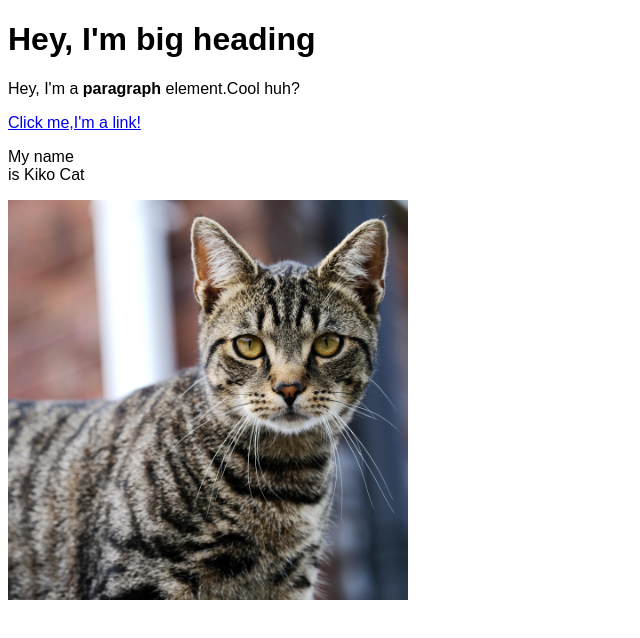
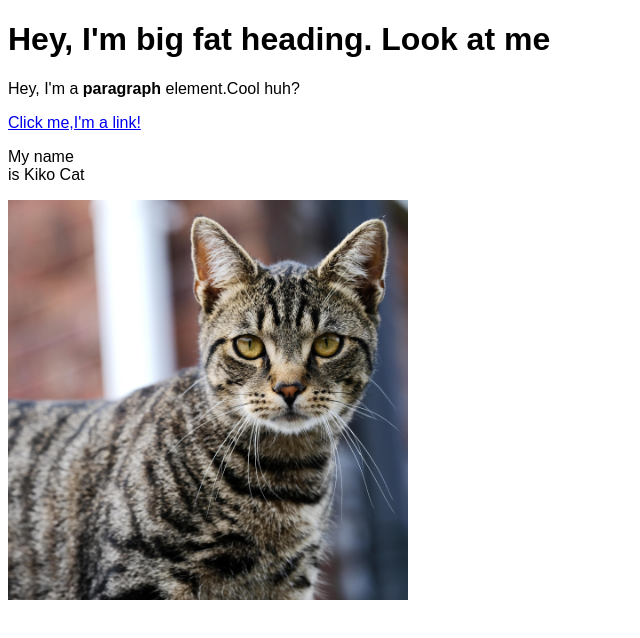
Before and after one commit to BatzulBy/MyGitHub, a plain HTML site: page test.html in a window 1280 px wide. Shown: the whole page, without its empty margins (0-640 px from the left). Drawn offline with Linux system fonts and the light colour scheme.

Commit message:
Added fat to  the heading

```diff
--- a/test.html
+++ b/test.html
@@ -12,7 +12,7 @@
 
 </body>
 </html>
-<h1>Hey, I'm big heading</h1>
+<h1>Hey, I'm big fat heading. Look at me</h1>
 <p>Hey, I'm a <b>paragraph</b> element.Cool huh?</p>
 <a href="https://google.com" target="blank" title="Let's go to Google">Click me,I'm a link!</a>
 <p>My name<br>
```
